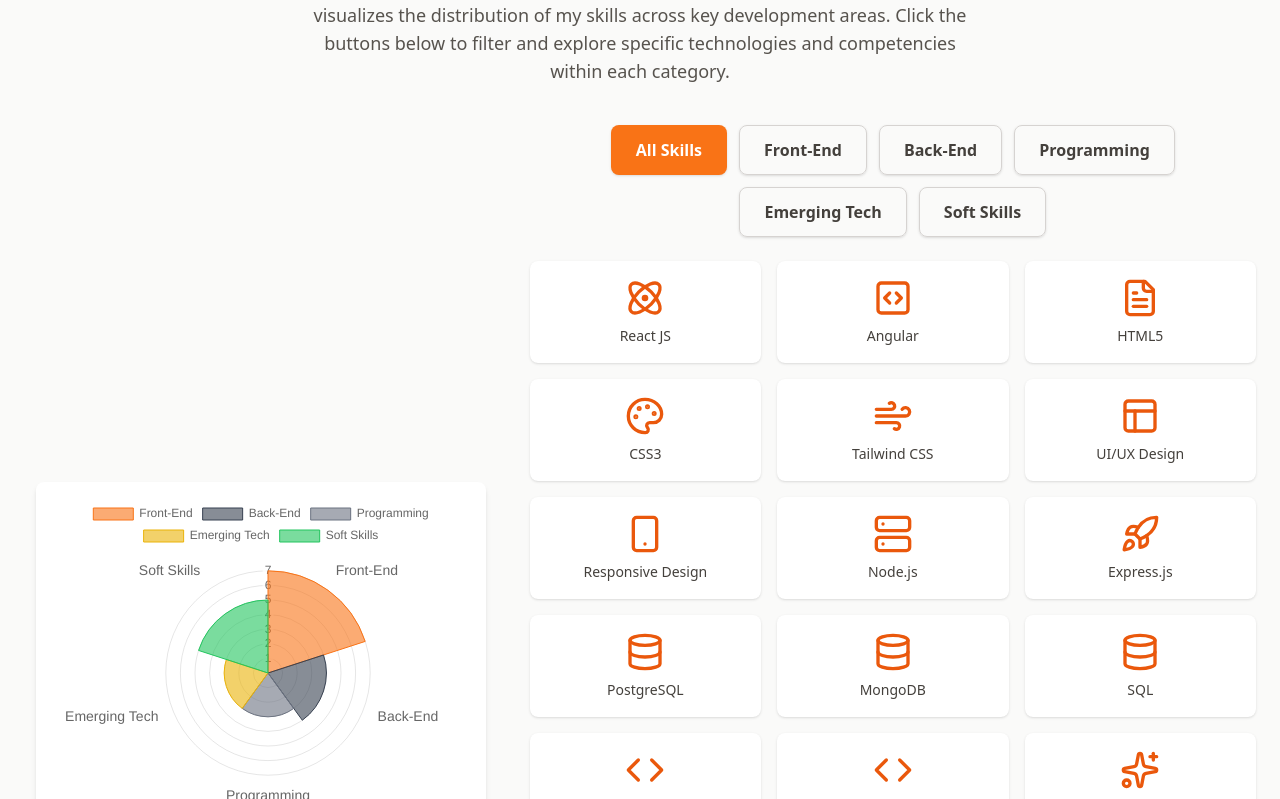
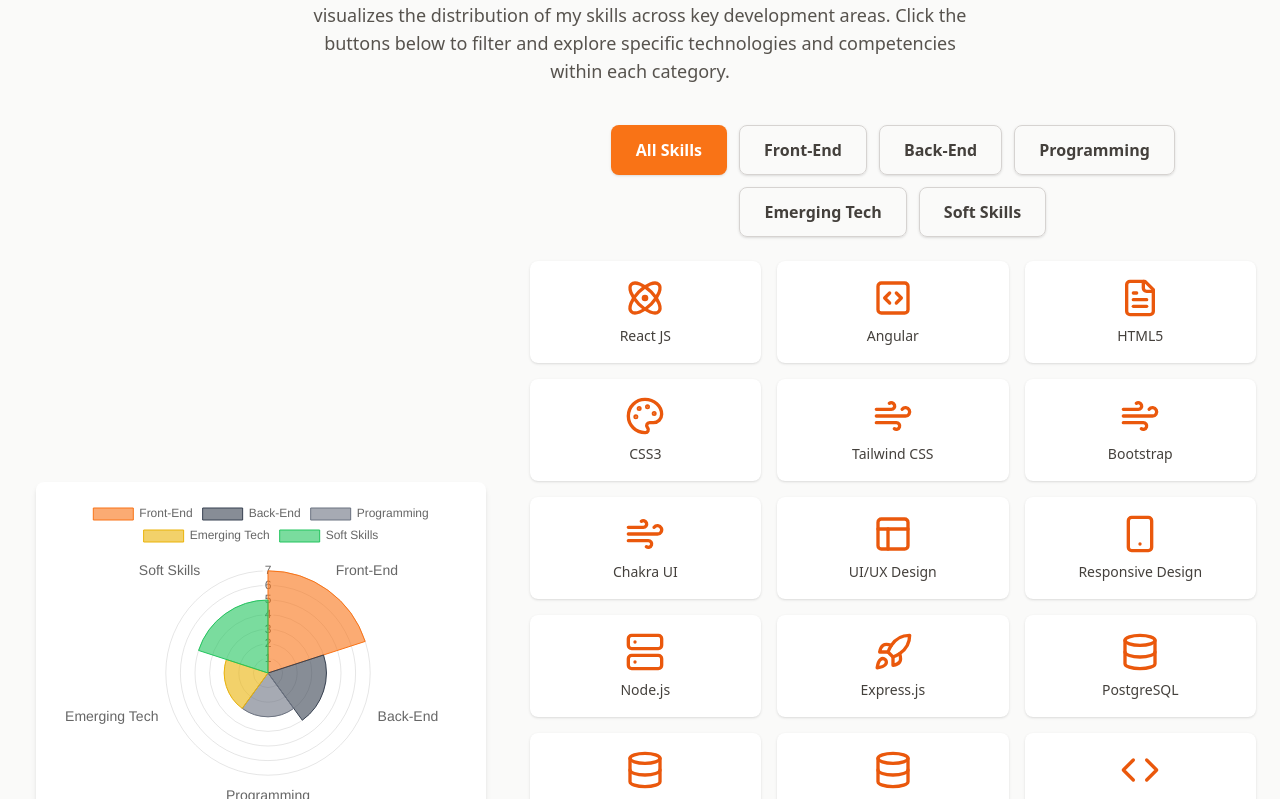
Before and after one commit to asriomar/asri25, a React (Vite) app: page / in a window 1280 px wide. Shown: the part 487-1286 px from the top of the page. Built offline with nearby package versions, Linux system fonts and the light colour scheme.

Commit message:
Update App.jsx

```diff
--- a/src/App.jsx
+++ b/src/App.jsx
@@ -10,6 +10,8 @@
             { name: "HTML5", icon: <FileText size={40} /> },
             { name: "CSS3", icon: <Palette size={40} /> },
             { name: "Tailwind CSS", icon: <Wind size={40} /> },
+            { name: "Bootstrap", icon: <Wind size={40} /> },
+             { name: "Chakra UI", icon: <Wind size={40} /> },
             { name: "UI/UX Design", icon: <Layout size={40} /> },
             { name: "Responsive Design", icon: <Smartphone size={40} /> },
         ],
```
